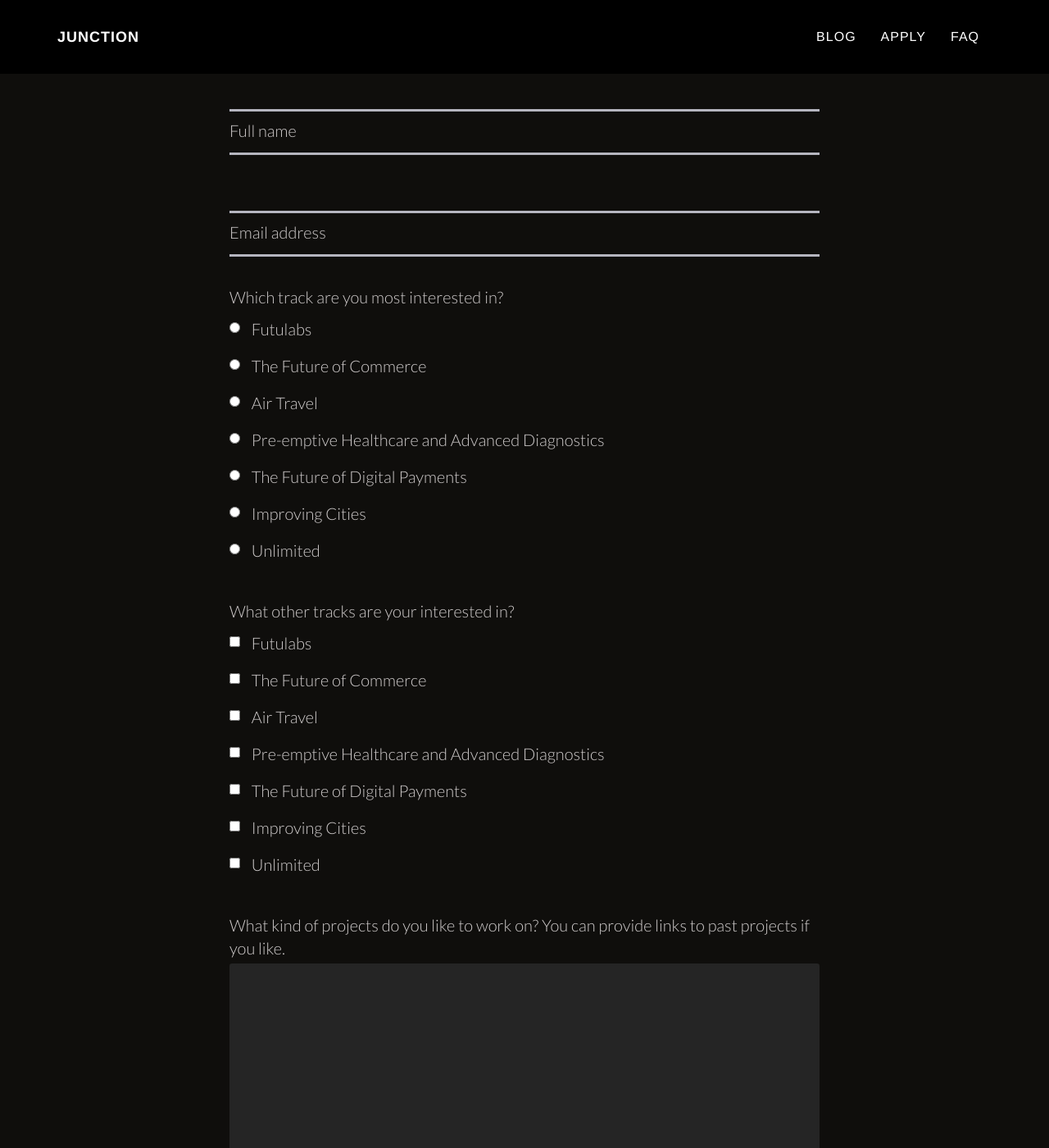
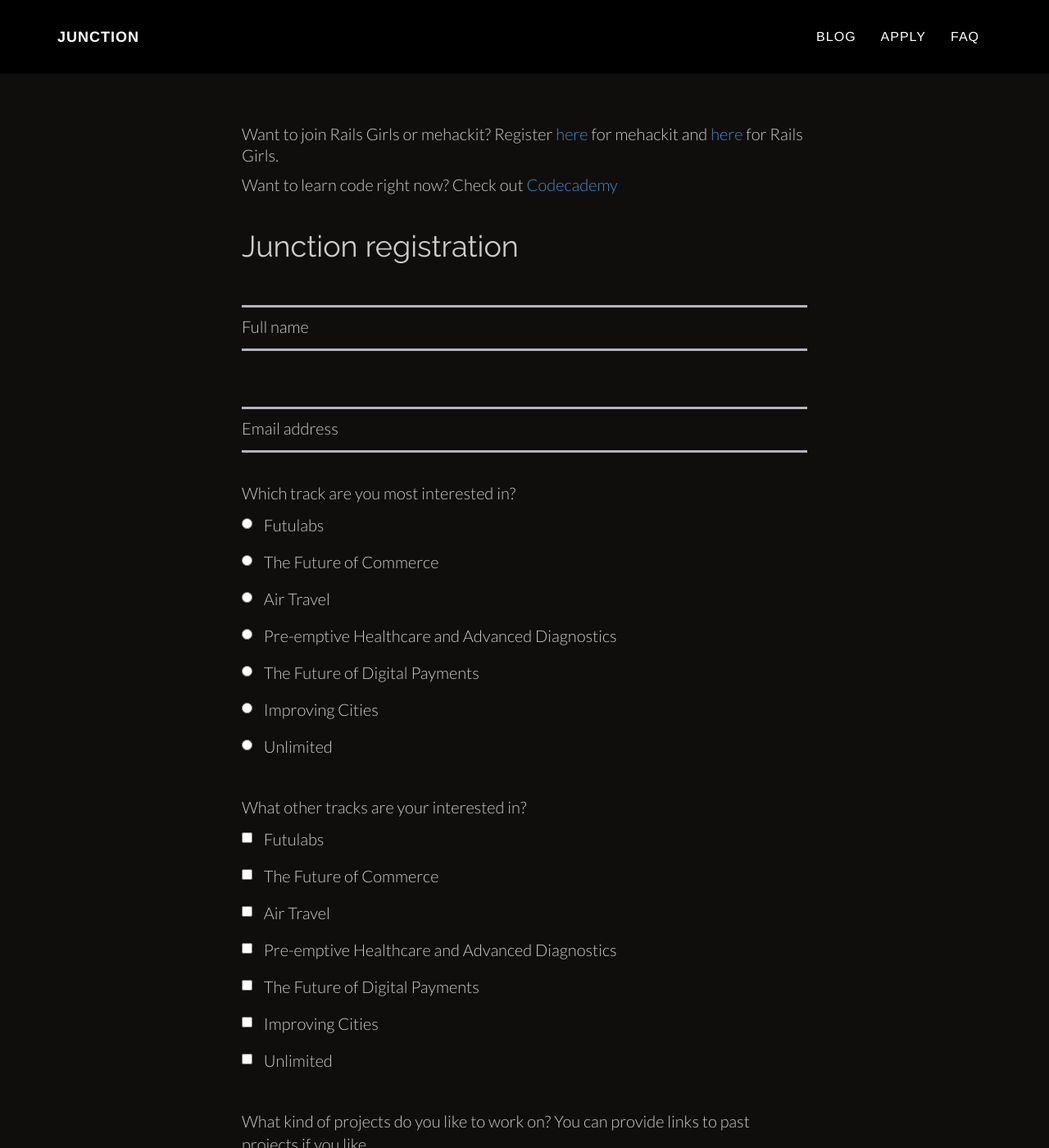
Before and after one commit to junctionasia/junctionasia.github.io, a Jekyll site: the page built from apply.html, in a window 1280 px wide and 1400 px high. Shown: the whole window at 82% size. Built offline with Jekyll 4.4.1, drawn with Linux system fonts in a browser that asks for light colours; nearby versions of some CDN libraries.

Commit message:
Fix rails girls

```diff
--- a/apply.html
+++ b/apply.html
@@ -13,6 +13,7 @@
   font-weight: 300;
   color: #CFCBCB;
   line-height: 26px;
+  padding: 0 15px;
 }
 
 form {
@@ -154,10 +155,19 @@
   cursor: pointer;
 }
 
+.side-events {
+  padding: 50px 0 0px 0;
+}
+
 </style>
 
 <div class='form-wrapper'>
+    <div class='side-events'>
+      <p>Want to join Rails Girls or mehackit? Register <a href='http://goo.gl/forms/vUaRSWRujS'>here</a> for mehackit and <a href='http://railsgirls.com/hackjunction'>here</a> for Rails Girls.</p>
+      <p>Want to learn code right now? Check out <a href='http://codecademy.com/'>Codecademy</a></p>
+    </div>
     <form id='registration-form'>
+      <h1>Junction registration</h1>
       <div class="form-input move-label">
         <label for="full_name">Full name</label>
         <div class="input-box">
--- a/css/main.scss
+++ b/css/main.scss
@@ -369,7 +369,7 @@
       linear-gradient(#111224, #111224) center/$secondary-bg-size no-repeat;
   }
   &.rails {
-    background: url(../images/logo_rails.png)no-repeat center/$primary-bg-size,
+    background: url(../images/logo_rails.png)no-repeat center/75% auto,
       linear-gradient(#BF3721, #BF3721) center/$secondary-bg-size no-repeat;
   }
   &.aaltoes {
```
Also changed, not shown: images/logo_rails.png, images/logos/futurice.png (deleted).
